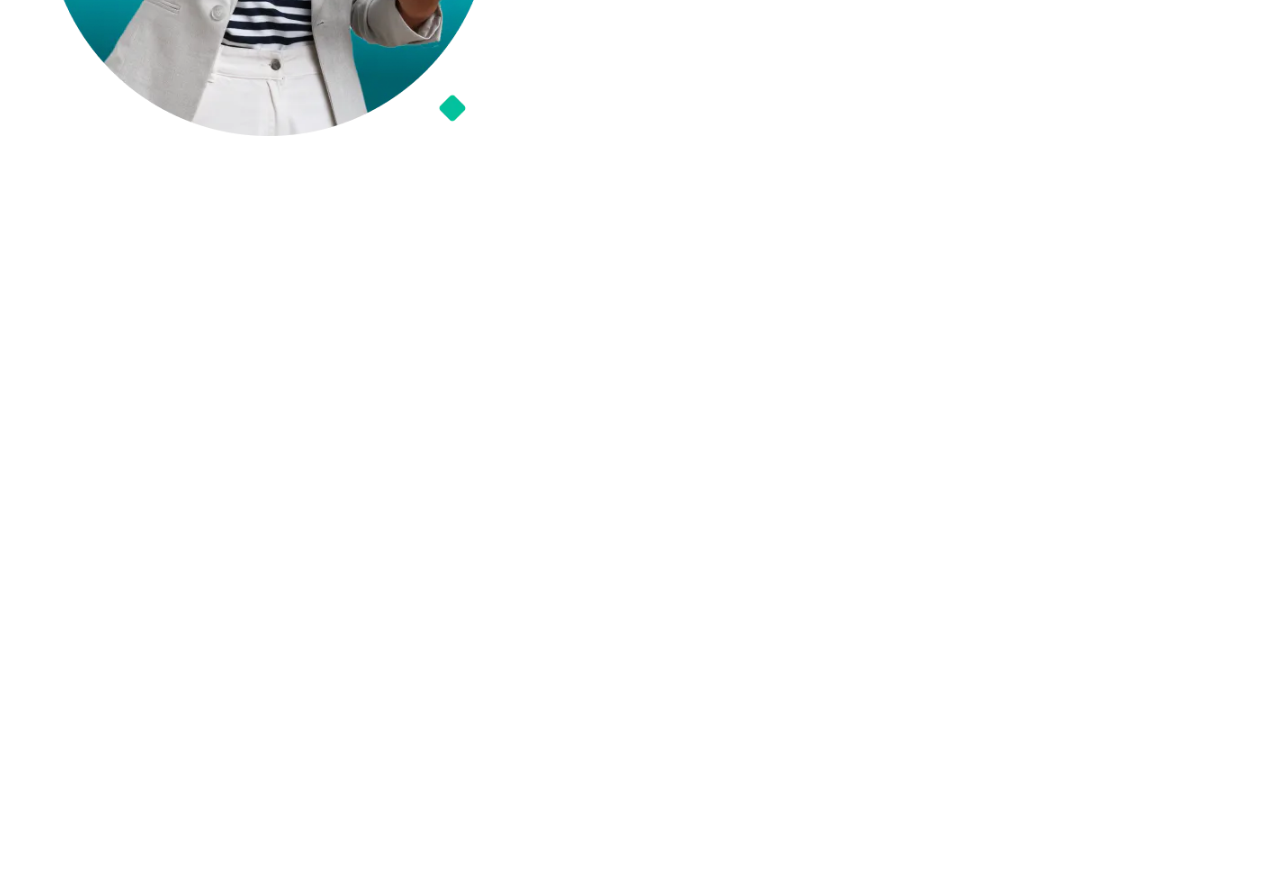
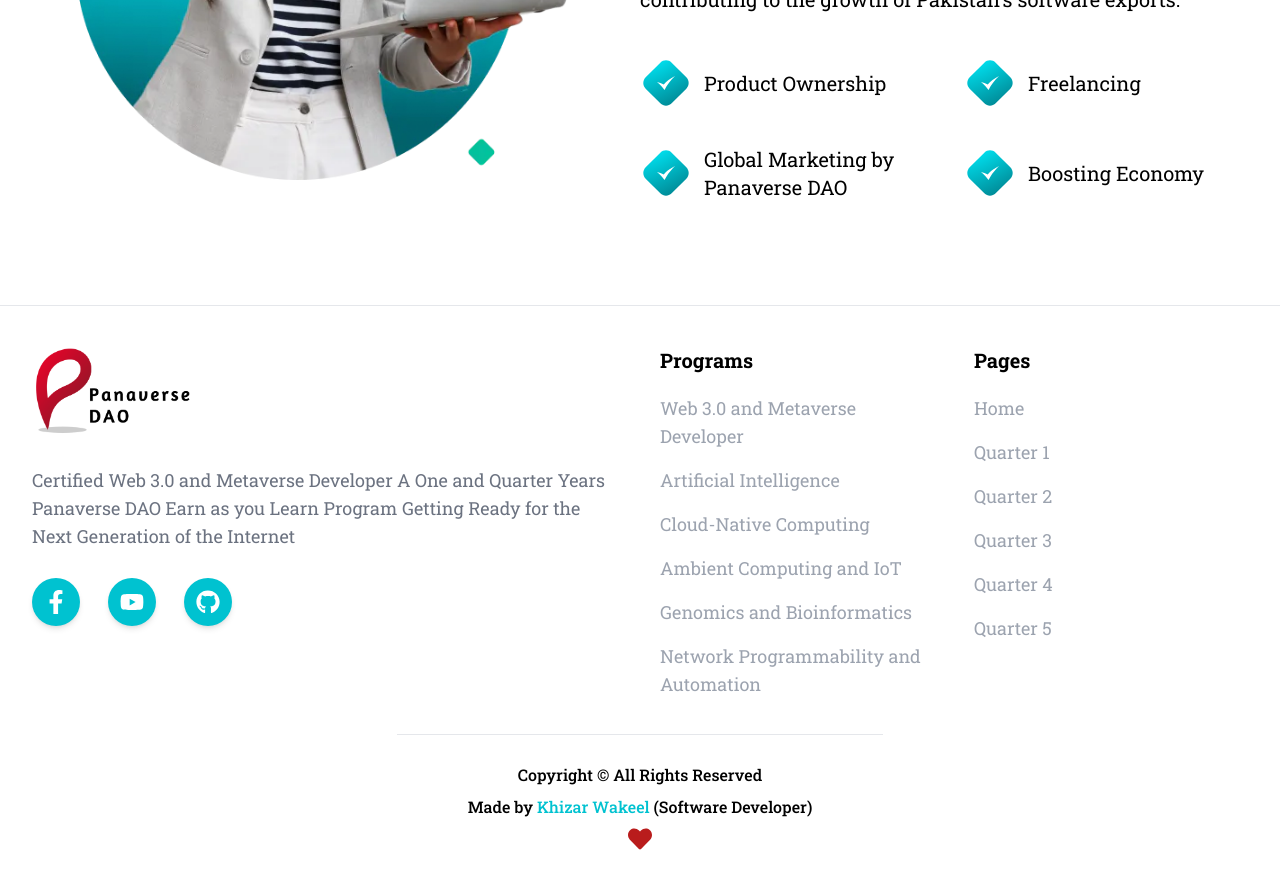
Before and after one commit to khizarwakeel/Panaverse-DAO, a Next.js app: page / in a window 1280 px wide. Shown: the part 2880-3769 px from the top of the page. Before the commit the page ends 3096 px from the top, so only its background shows below. Built offline with nearby package versions, Linux system fonts and the light colour scheme.

Commit message:
added outcome and footer section

```diff
--- a/package.json
+++ b/package.json
@@ -12,6 +12,7 @@
     "next": "13.5.4",
     "react": "^18",
     "react-dom": "^18",
+    "react-icons": "^4.12.0",
     "sharp": "^0.32.6"
   },
   "devDependencies": {
--- a/src/app/page.tsx
+++ b/src/app/page.tsx
@@ -2,6 +2,7 @@
 import CoreTrack from "@/components/home/sections/coreTrack";
 import SpecializedTracks from "@/components/home/sections/specializedTracks";
 import Outcome from "@/components/home/sections/outcome";
+import Footer from "@/components/layout/footer";
 
 const Home = () => {
   return (
@@ -10,6 +11,7 @@
       <CoreTrack />
       <SpecializedTracks />
       <Outcome />
+      <Footer />
     </div>
   );
 };
--- a/src/components/home/sections/outcome.tsx
+++ b/src/components/home/sections/outcome.tsx
@@ -2,11 +2,17 @@
 import Image from "next/image";
 
 const Outcome = () => {
+  const outcomeData = [
+    "Product Ownership",
+    "Freelancing",
+    "Global Marketing by Panaverse DAO",
+    "Boosting Economy",
+  ];
   return (
-    <section className="my-20">
+    <section className="lg:my-20 my-10">
       <Wrapper>
-        <div className="grid grid-cols-2">
-          <div>
+        <div className="grid lg:grid-cols-2 grid-cols-1 justify-center items-center">
+          <div className="flex md:flex-none justify-center order-1 md:order-none lg:mt-0 mt-5">
             <Image
               src={"/assets/outcome-poster.webp"}
               alt="Outcome"
@@ -15,7 +21,56 @@
             />
           </div>
           <div>
-            <h1>Data</h1>
+            <h1 className="md:text-5xl text-xl font-semibold lg:py-12 py-5 order-2 md:order-none">
+              The Outcome for Participants of the Program
+            </h1>
+            <p className="md:text-xl text-sm leading-relaxed">
+              As a graduate of this program, you will own valuable products such
+              as Full-Stack App Templates, AR and VR Experiences, and APIs that
+              are marketed globally by the Panaverse DAO. You will also have the
+              opportunity to offer your services at a rate of $50 per hour,
+              providing a path to financial stability while contributing to the
+              growth of Pakistan's software exports.
+            </p>
+            <div className="grid md:grid-cols-2 grid-cols-1 mt-8 gap-x-10">
+              {outcomeData.map((item, index) => (
+                <div key={index} className="flex items-center gap-3">
+                  <svg
+                    className=" flex-shrink-0 my-2"
+                    width="52"
+                    height="52"
+                    viewBox="0 0 52 52"
+                    fill="none"
+                    xmlns="http://www.w3.org/2000/svg"
+                  >
+                    <path
+                      d="M20.3431 5.65686C23.4673 2.53266 28.5327 2.53266 31.6569 5.65685L46.3431 20.3431C49.4673 23.4673 49.4673 28.5327 46.3431 31.6569L31.6569 46.3431C28.5327 49.4673 23.4673 49.4673 20.3431 46.3431L5.65686 31.6569C2.53266 28.5327 2.53266 23.4673 5.65685 20.3431L20.3431 5.65686Z"
+                      fill="url(#paint0_radial_35_416)"
+                    ></path>
+                    <path
+                      fill-rule="evenodd"
+                      clip-rule="evenodd"
+                      d="M17 24.9206C19.0707 25.3461 21.734 26.1698 23.75 27.465C26.1178 24.3345 30.371 21.406 35 19C30.6042 23.2739 26.9668 28.1236 24.5 33C22.5118 30.2129 20.3398 27.6189 17 24.9206Z"
+                      fill="white"
+                    ></path>
+                    <defs>
+                      <radialGradient
+                        id="paint0_radial_35_416"
+                        cx="0"
+                        cy="0"
+                        r="1"
+                        gradientUnits="userSpaceOnUse"
+                        gradientTransform="translate(16.5455 -6.96429) rotate(59.1918) scale(77.3011 169.686)"
+                      >
+                        <stop offset="0.125" stopColor="#00E1F0"></stop>
+                        <stop offset="1" stopColor="#00616C"></stop>
+                      </radialGradient>
+                    </defs>
+                  </svg>
+                  <p className="md:text-xl text-base md:py-6">{item}</p>
+                </div>
+              ))}
+            </div>
           </div>
         </div>
       </Wrapper>
--- /dev/null
+++ b/src/components/layout/footer.tsx
@@ -0,0 +1,94 @@
+import Image from "next/image";
+import Wrapper from "../shared/wrapper";
+import { FaFacebookF, FaYoutube, FaGithub, FaHeart } from "react-icons/fa";
+
+const Footer = () => {
+  const programsData = [
+    "Web 3.0 and Metaverse Developer",
+    "Artificial Intelligence",
+    "Cloud-Native Computing",
+    "Ambient Computing and IoT",
+    "Genomics and Bioinformatics",
+    "Network Programmability and Automation",
+  ];
+  const routes = [
+    "Home",
+    "Quarter 1",
+    "Quarter 2",
+    "Quarter 3",
+    "Quarter 4",
+    "Quarter 5",
+  ];
+  return (
+    <footer className="border-t lg:py-10 py-6">
+      <Wrapper>
+        <div className="grid lg:grid-cols-12 gap-10">
+          <div className="md:col-span-6">
+            <Image
+              src={"/assets/logo.png"}
+              width={500}
+              height={500}
+              alt="Panaverse Dao"
+              className="w-40 mx-auto md:mx-0"
+            />
+            <p className="py-7 text-gray-500 md:text-lg text-sm text-center md:text-left">
+              Certified Web 3.0 and Metaverse Developer A One and Quarter Years
+              Panaverse DAO Earn as you Learn Program Getting Ready for the Next
+              Generation of the Internet
+            </p>
+            <div className="flex gap-7 md:justify-normal justify-center">
+              <div className="bg-[#00c2d0] p-3 rounded-full text-lg md:text-2xl text-white shadow-md">
+                <FaFacebookF />
+              </div>
+              <div className="bg-[#00c2d0] p-3 rounded-full text-lg md:text-2xl text-white shadow-md">
+                <FaYoutube />
+              </div>
+              <div className="bg-[#00c2d0] p-3 rounded-full text-lg md:text-2xl text-white shadow-md">
+                <FaGithub />
+              </div>
+            </div>
+          </div>
+          <div className="md:col-span-3 md:text-left text-center">
+            <h4 className="font-bold text-xl mb-3">Programs</h4>
+            {programsData.map((item, index) => {
+              return (
+                <div key={index}>
+                  <p className="py-2 text-gray-400 md:text-lg text-sm">
+                    {item}
+                  </p>
+                </div>
+              );
+            })}
+          </div>
+          <div className="md:col-span-3 md:text-left text-center">
+            <h4 className="font-bold text-xl mb-3">Pages</h4>
+            {routes.map((item, index) => {
+              return (
+                <div key={index}>
+                  <p className="py-2 text-gray-400 md:text-lg text-sm">
+                    {item}
+                  </p>
+                </div>
+              );
+            })}
+          </div>
+        </div>
+        <div className="md:w-[40%] mx-auto border-t mt-7 pt-5 font-medium text-xs md:text-base">
+          <p className="text-center py-2">
+            Copyright &copy; All Rights Reserved
+          </p>
+          <p className="text-center">
+            Made by <span className="text-[#00c2d0]">Khizar Wakeel</span>{" "}
+            (Software Developer)
+          </p>
+            <div className="md:text-2xl text-base text-red-700 flex justify-center mt-2">
+              {" "}
+              <FaHeart />
+            </div>
+        </div>
+      </Wrapper>
+    </footer>
+  );
+};
+
+export default Footer;
```
Also changed, not shown: 2 other files (tests, documents, lock files or other folders).
